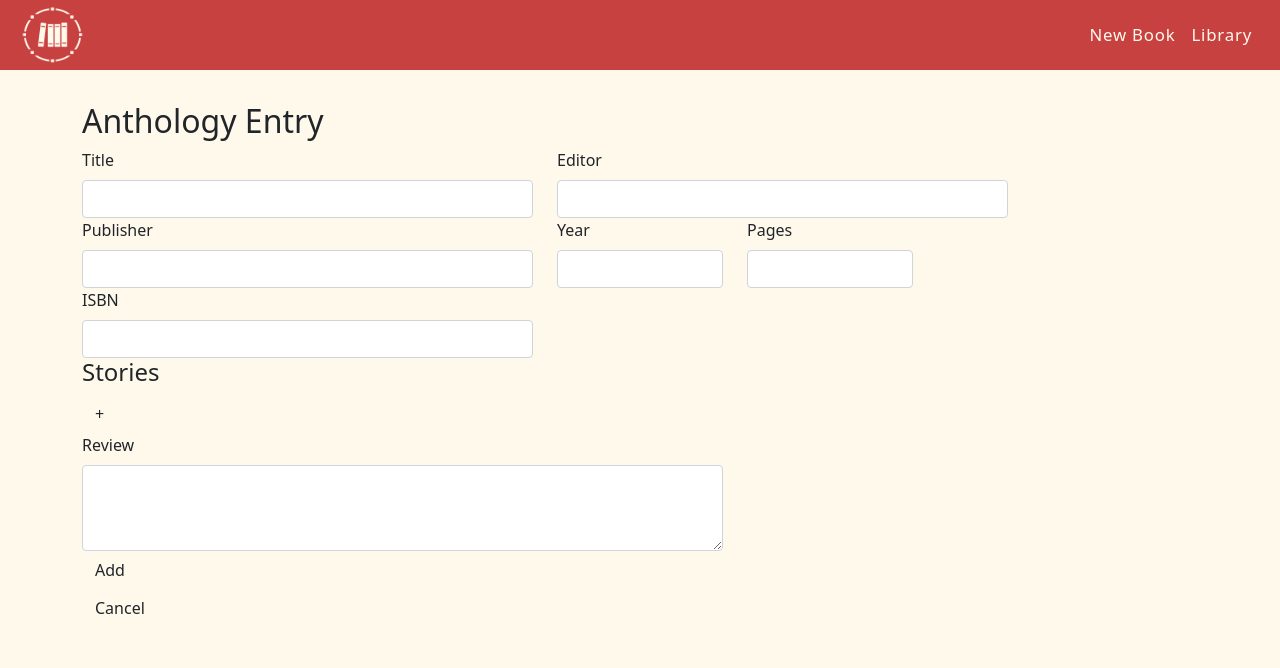
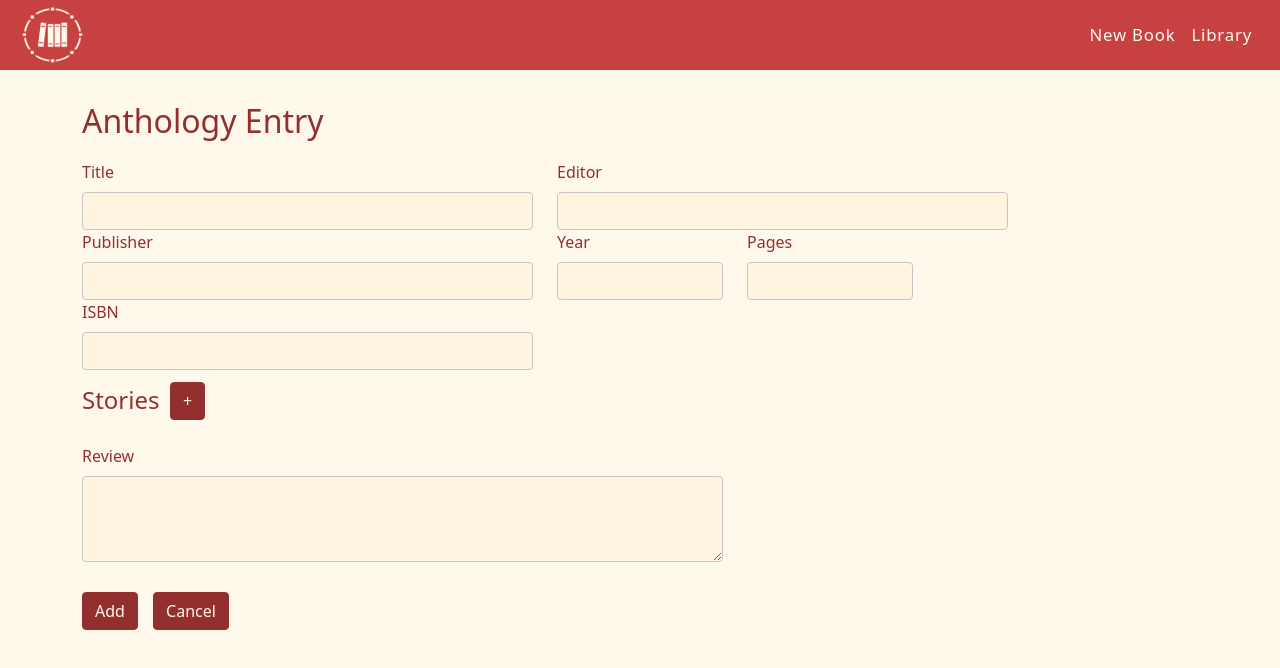
Before and after one commit to stefanpalmer/library-app, an Angular app: page /anthology in a window 1280 px wide. Shown: the top 668 px of the page. Built offline with nearby package versions, Linux system fonts and the light colour scheme.

Commit message:
Style form and make it functional

```diff
--- a/src/app/anthology/anthology.component.css
+++ b/src/app/anthology/anthology.component.css
@@ -0,0 +1,69 @@
+form {
+    margin-bottom: 1.85rem;
+}
+
+form h2 {
+    margin-bottom: 1.25rem;
+    color: #942F2F;
+}
+
+form label, h4 {
+    color: #942F2F;
+}
+
+.btn {
+    margin-top: 1.85rem;
+    background-color: #942F2F;
+    border-color: #942F2F;
+    color: #FFF9EC;
+}
+
+.btn:active {
+    border-color: #FFDCCC;
+    box-shadow: 0 0 0 0.1rem #ffad88;
+}
+
+.btn:focus {
+    border-color: #FFDCCC;
+    box-shadow: 0 0 0 0.1rem #ffad88;
+}
+
+.form-control {
+    background: #fff4df;
+    border-color: #c9c4c4;
+    color: #738290;
+}
+
+.form-control:focus {
+    border-color: #FFDCCC;
+    box-shadow: 0 0 0 0.1rem #ffad88;
+}
+
+#add-stories {
+    display: flex;
+    margin-top: 1rem;
+}
+
+#add-story {
+    position: relative;
+    margin: auto;
+    left: 30%;
+    bottom: 10%;
+}
+
+#review-group {
+    margin-top: 1.25rem;
+}
+
+#anthology-buttons {
+    display: flex;
+}
+
+.btn-submit {
+    position: relative;
+}
+
+.btn-cancel {
+    position: relative;
+    left: 20%;
+}
--- a/src/app/anthology/anthology.component.html
+++ b/src/app/anthology/anthology.component.html
@@ -1,4 +1,4 @@
-<form [formGroup]="anthologyForm">
+<form [formGroup]="anthologyForm" (ngSubmit)="onSubmit()">
     <h2>Anthology Entry</h2>
     <div class="row">
         <div class="col-sm-5">
@@ -7,7 +7,7 @@
         </div>
         <div class="col-sm-5">
             <label for="editor" class="form-label">Editor</label>
-            <input type="text" id="editor" class="form-control" formControlName="editor">
+            <input type="text" id="editor" class="form-control" formControlName="author">
         </div>
     </div>
     <div class="row">
@@ -50,7 +50,7 @@
                     <input type="text" class="form-control" formControlName="author">
                 </div>
                 <div class="col-sm-2">
-                    <button type="button" class="btn">X</button>
+                    <button type="button" class="btn" (click)="onDeleteStory(i)">X</button>
                 </div>
             </div>
         </div>
--- a/src/app/anthology/anthology.component.ts
+++ b/src/app/anthology/anthology.component.ts
@@ -1,7 +1,7 @@
 import { Component, OnInit } from '@angular/core';
 import { FormGroup, FormArray, FormControl } from '@angular/forms';
 import { BookService } from '../shared/book.service';
-
+import { Router } from '@angular/router';
 
 @Component({
   selector: 'app-anthology',
@@ -13,7 +13,7 @@ export class AnthologyComponent implements OnInit {
   id!: number;
   anthologyForm!: FormGroup;
 
-  constructor() { }
+  constructor(private bookService: BookService, private router: Router) { }
 
   ngOnInit(): void {
     this.initForm();
@@ -23,6 +23,11 @@ export class AnthologyComponent implements OnInit {
     return (<FormArray>this.anthologyForm.get('stories')).controls;
   }
 
+  onSubmit() {
+    this.bookService.addBook(this.anthologyForm.value);
+    this.router.navigate(['../library']);
+  }
+
   onAddStory() {
     (<FormArray>this.anthologyForm.get('stories')).push(
       new FormGroup({
@@ -30,6 +35,10 @@ export class AnthologyComponent implements OnInit {
         'author': new FormControl(null)
       })
     );
+  }
+
+  onDeleteStory(index: number) {
+    (<FormArray>this.anthologyForm.get('stories')).removeAt(index);
   }
 
   private initForm() {
@@ -44,7 +53,7 @@ export class AnthologyComponent implements OnInit {
 
     this.anthologyForm = new FormGroup ({
       'title': new FormControl(anthologyTitle),
-      'editor': new FormControl(anthologyEditor),
+      'author': new FormControl(anthologyEditor),
       'publisher': new FormControl(anthologyPublisher),
       'year': new FormControl(anthologyYear),
       'pages': new FormControl(anthologyPages),
```
